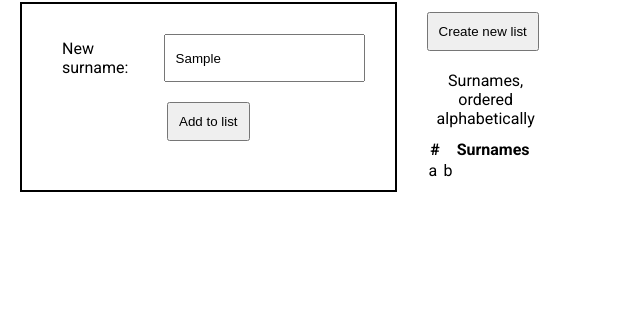
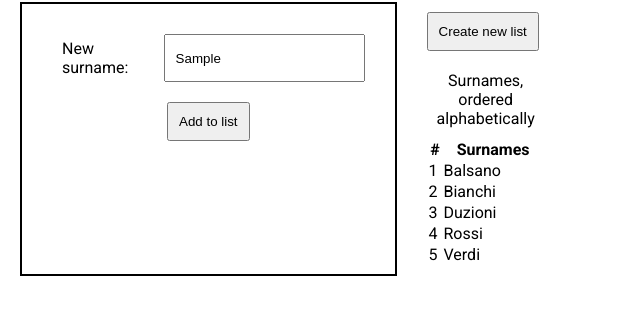
Before and after one commit to ducthang-vu/js-lista-cognomi, a plain HTML site: page index.html in a window 1280 px wide. Both pictures are taken after typing "Sample" into the empty fields and a click on the button "Create new list". Shown: the part 56-370 px from the top of the page, without its empty margins (0-640 px from the left). Drawn offline with Linux system fonts and the light colour scheme.

Commit message:
table implemented

```diff
--- a/index.html
+++ b/index.html
@@ -33,7 +33,7 @@
                             <th>Surnames</th>
                         </tr>
                     </thead>
-                    <tbody>
+                    <tbody id="table-body">
                         <tr>
                             <td>a</td>
                             <td>b</td>
--- a/script/main.js
+++ b/script/main.js
@@ -8,13 +8,15 @@ console.log('main.js is working')
 var surnames = ['Bianchi', 'Rossi', 'Duzioni', 'Balsano', 'Verdi']
 var add_button = document.getElementById('add-button')
 var new_list_button = document.getElementById('new-list-button')
+var table_body =  document.getElementById('table-body')
+
 
 add_button.addEventListener('click',
     function() {
         var user_input = document.getElementById('new-surname').value
+
         if (user_input) {
-            new_surname = user_input.charAt(0).toUpperCase() + user_input.slice(1)
-            surnames.push(new_surname)
+            surnames.push(user_input.charAt(0).toUpperCase() + user_input.slice(1))
         }
         else
             console.log('You cannot enter a empty string')
@@ -24,6 +26,7 @@ add_button.addEventListener('click',
         document.getElementById('new-surname').focus
     }
 )
+
 
 new_list_button.addEventListener('click',
     function() {
@@ -35,6 +38,15 @@ new_list_button.addEventListener('click',
             output[i] = [(i + 1), surnames[i]]
         }
 
+
         console.log(output)
+
+        var new_content = ''
+
+        for (i = 0; i < output.length; i++) {
+           new_content += '<tr><td>' + output[i][0] + '</td><td>'  + output[i][1] + '</td></tr>'
+        }
+
+        table_body.innerHTML = new_content
     }
 )
```
